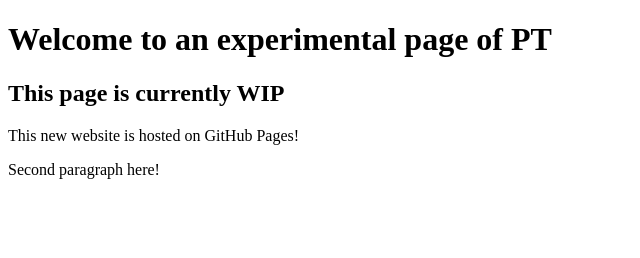
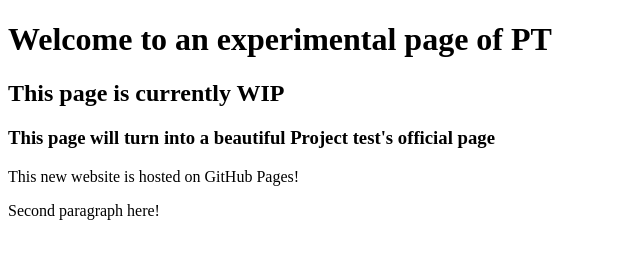
Before and after one commit to ProjectTEST-AI/Webpage, a plain HTML site: page index.html in a window 1280 px wide. Shown: the whole page, without its empty margins (0-640 px from the left). Drawn offline with Linux system fonts and the light colour scheme.

Commit message:
feat: update webpage

```diff
--- a/index.html
+++ b/index.html
@@ -20,6 +20,7 @@
 
         <h1>Welcome to an experimental page of PT</h1>
         <h2>This page is currently WIP</h2>
+        <h3>This page will turn into a beautiful Project test's official page</h3>
 
         <p>This new website is hosted on GitHub Pages!</p>
 
```
